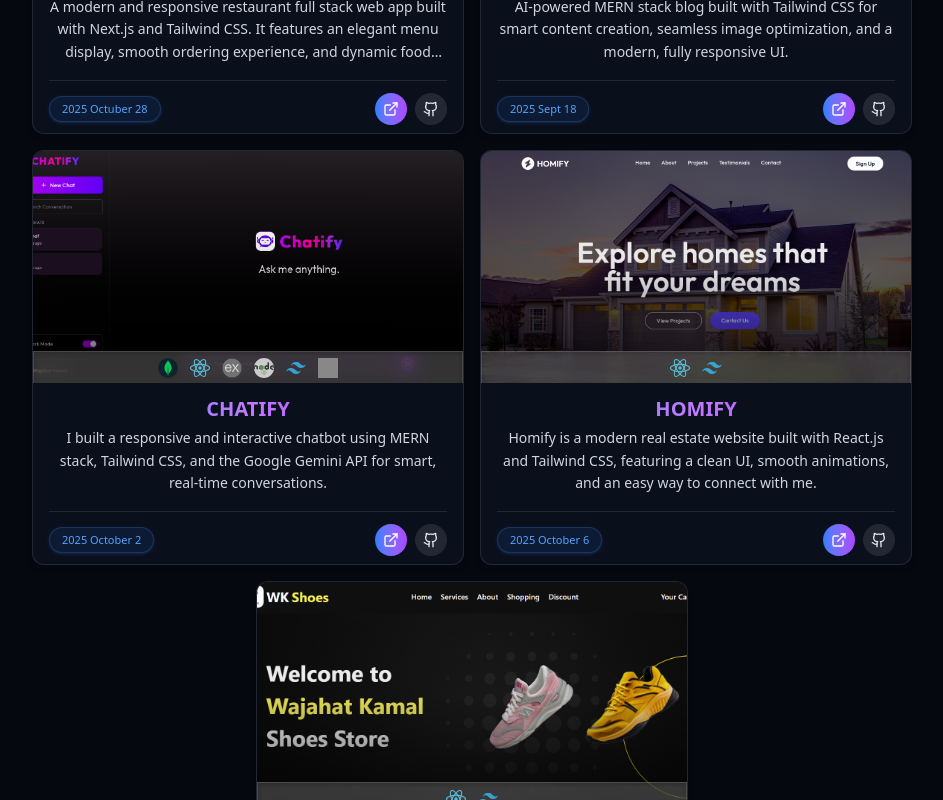
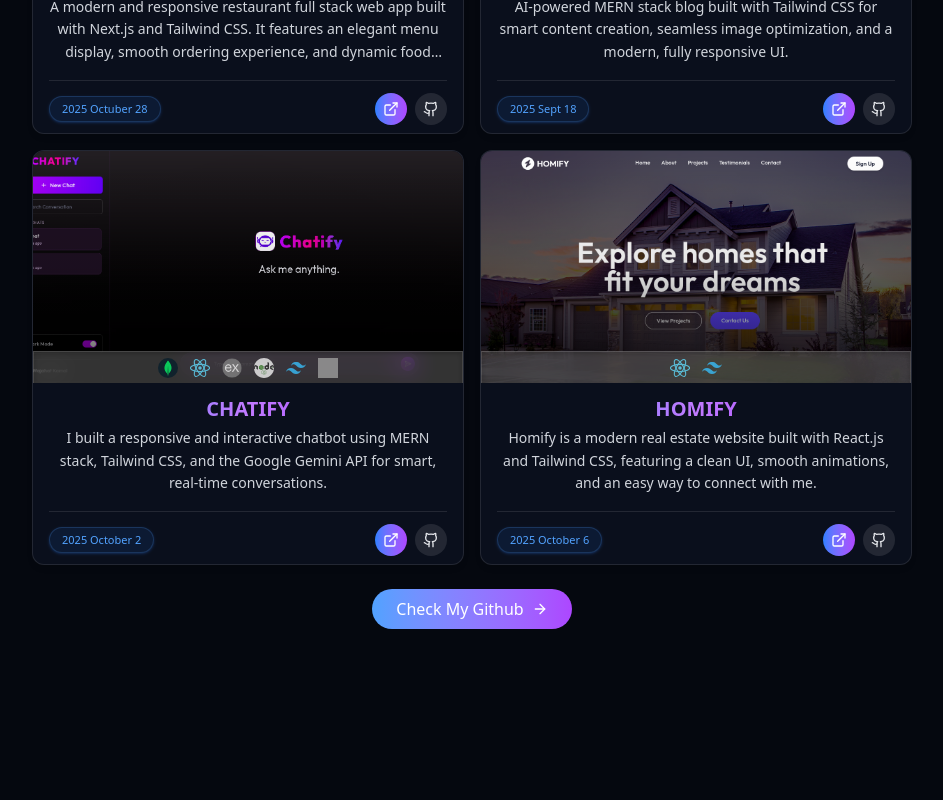
Before and after one commit to wajahat-kamal/Dev-Portfolio, a React (Vite) app: page / in a window 1280 px wide. Shown: the part 2000-2800 px from the top of the page, without its empty margins (168-1111 px from the left). Built offline with nearby package versions, Linux system fonts and the light colour scheme; grey boxes are pictures that could not be loaded.

Commit message:
Remove WK Shoes Store project from Data.js to streamline project listings and improve asset management.

```diff
--- a/src/assets/Data.js
+++ b/src/assets/Data.js
@@ -1,6 +1,5 @@
 // Import project images
 import wkGlobifyImg from "./projects/wk-Globify.png";
-import wkShoesStoreImg from "./projects/WK-Shoes-Store.png";
 import wkChatbotImg from "./projects/wk-chatify.png";
 import wkHomifyImg from "./projects/wk-homify.png";
 import wkFoodifyImg from "./projects/wk-foodify.png";
@@ -79,17 +78,6 @@ export const projects = [
     githubURL: "https://github.com/wajahat-kamal/HOMIFY/",
     date: "2025 October 6",
   },
-  {
-    id: 5,
-    title: "WK Shoes Store",
-    description:
-      "A modern online shoes store built with ReactJS and TailwindCSS, offering stylish, durable, and comfortable footwear for every step.",
-    image: wkShoesStoreImg,
-    tags: [reactIcon, tailwindcssIcon],
-    demoURL: "https://wk-shoes-store.vercel.app/",
-    githubURL: "https://github.com/wajahat-kamal/WK-Shoes-Store.git",
-    date: "2025 July 5",
-  },
 ];
 
 // Skills Section
```
